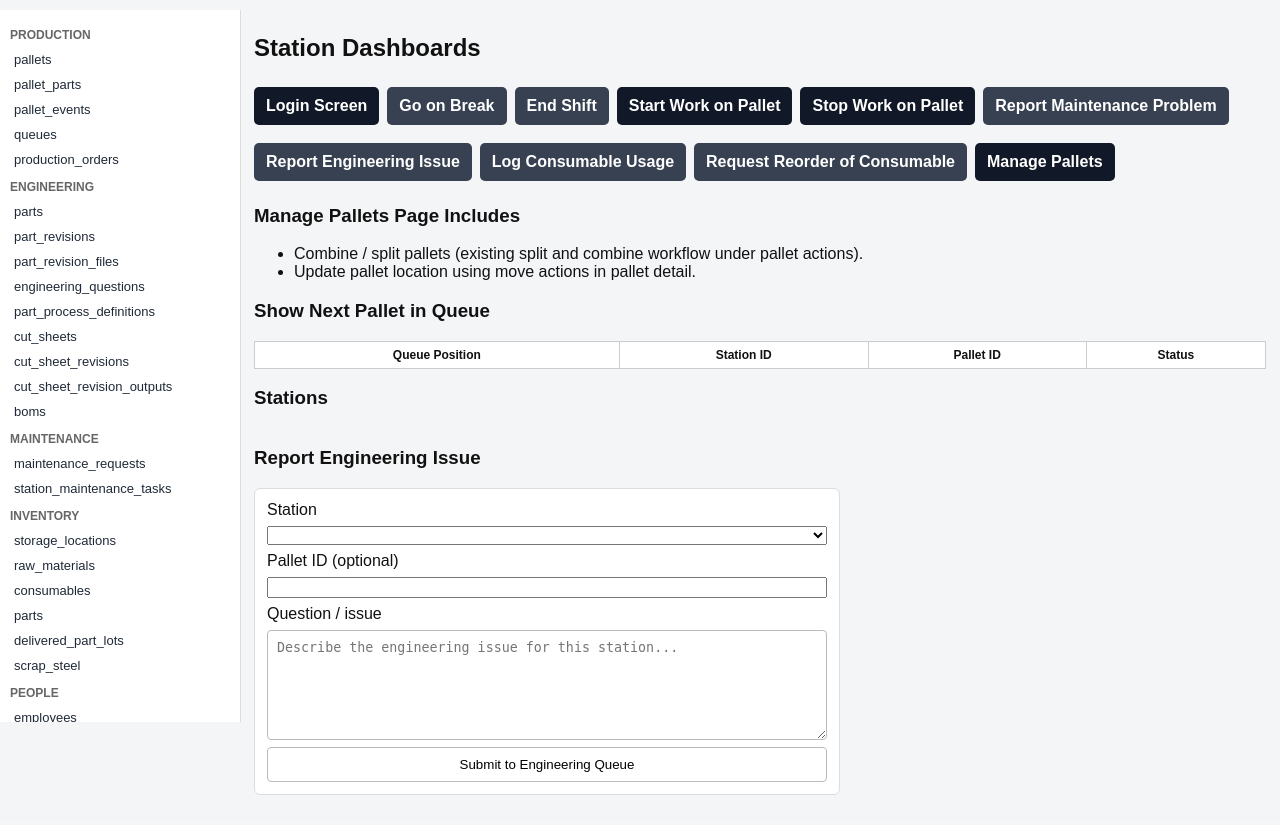
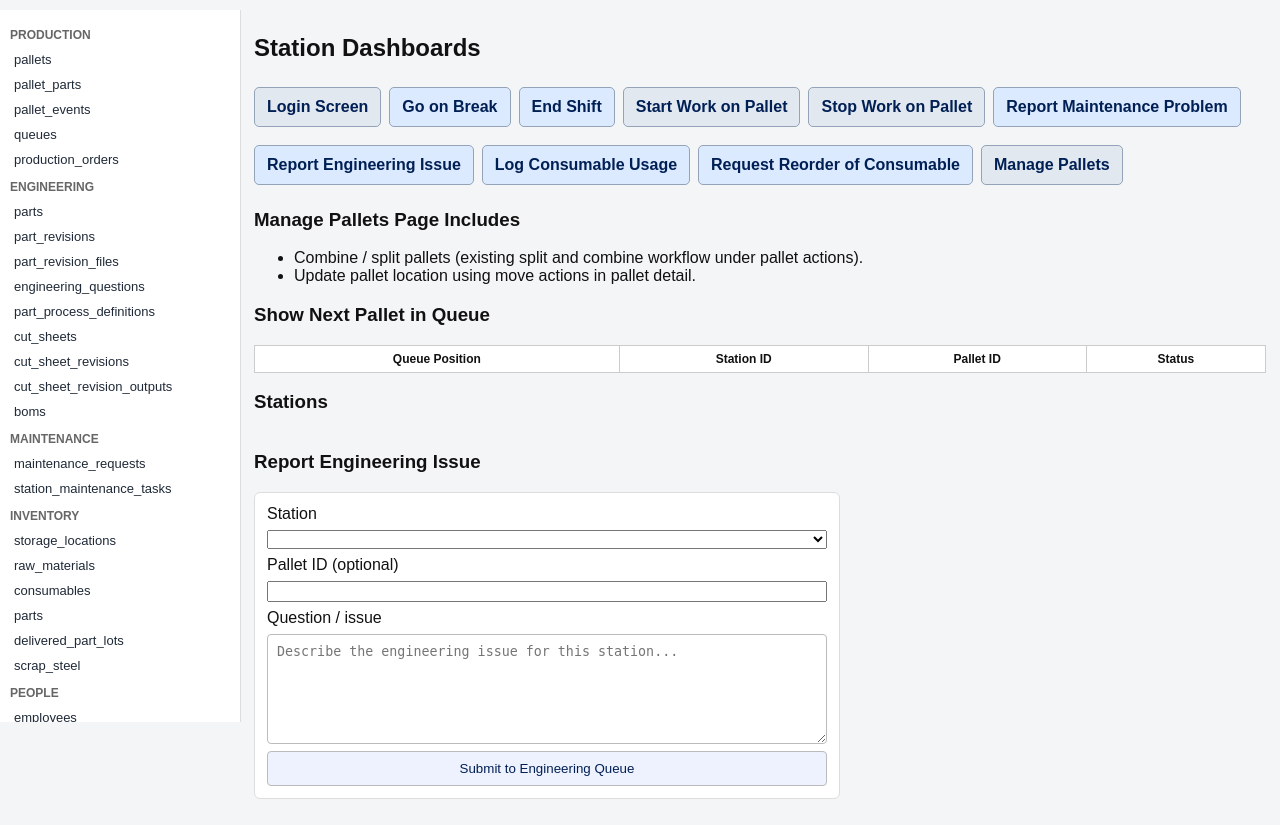
Before and after one commit to ravenorb/mts, a FastAPI app: page /stations in a window 1280 px wide. Shown: the part 78-903 px from the top of the page. Before the commit the page ends 873 px from the top, so only its background shows below. Run offline with FastAPI, Linux system fonts and the light colour scheme; the visitor is signed in with stand-in values (Sample User, id 1); data comes from the database, SQL or seed files in the repository; data that the repository does not hold is empty; parts of the project's set-up code (start-up, migrations or seed data) failed here and were passed over.

Commit message:
Fix maintenance branch handling and button label visibility

```diff
--- a/app/main.py
+++ b/app/main.py
@@ -666,7 +666,9 @@ def admin_dashboard(request: Request, tab: str = "users", db: Session = Depends(
     branch_result = run_git_command(["branch", "--list"])
     branch_lines = branch_result.stdout.splitlines() if branch_result else []
     branches = [line.replace("*", "").strip() for line in branch_lines if line.strip()]
-    active_branch = next((line.replace("*", "").strip() for line in branch_lines if line.startswith("*")), "")
+    if "main" not in branches:
+        branches.insert(0, "main")
+    active_branch = next((line.replace("*", "").strip() for line in branch_lines if line.startswith("*")), "main") or "main"
 
     admin_cols = {k: [c.name for c in MODEL_MAP[k].__table__.columns] for k in ["users", "stations", "skills", "employees"]}
 
@@ -707,7 +709,7 @@ async def server_maintenance(request: Request, db: Session = Depends(get_db), us
     global DRAWING_DIR, PDF_DIR, PART_FILE_DIR
     form = await request.form()
     action = form.get("action", "")
-    chosen_branch = form.get("branch", "")
+    chosen_branch = "main"
     message = "No action taken"
 
     if action in {"switch_branch", "pull_latest"} and not run_git_command(["--version"]):
--- a/app/static/style.css
+++ b/app/static/style.css
@@ -41,3 +41,8 @@ th,td{border:1px solid #ccc;padding:6px;font-size:12px;vertical-align:top}
 
 .checkbox-grid{display:grid;grid-template-columns:repeat(auto-fill,minmax(220px,1fr));gap:6px;background:#f8fafc;padding:8px;border:1px solid #d1d5db;border-radius:6px}
 textarea{padding:9px;border:1px solid #bbb;border-radius:4px;min-height:90px}
+
+button,input[type="submit"],input[type="button"],.action-btn{color:#001f54!important}
+button,input[type="submit"],input[type="button"]{background:#eef2ff}
+.action-btn{background:#e2e8f0;border:1px solid #94a3b8}
+.action-btn.secondary{background:#dbeafe}
```
Also changed, not shown: app/templates/admin_dashboard.html (+3 -5 lines).
